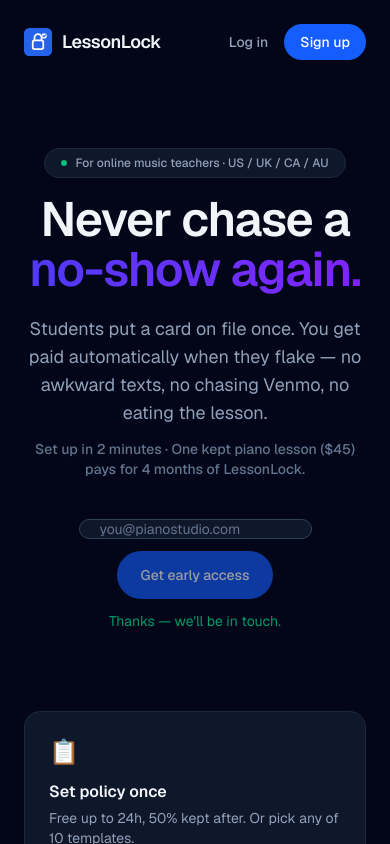
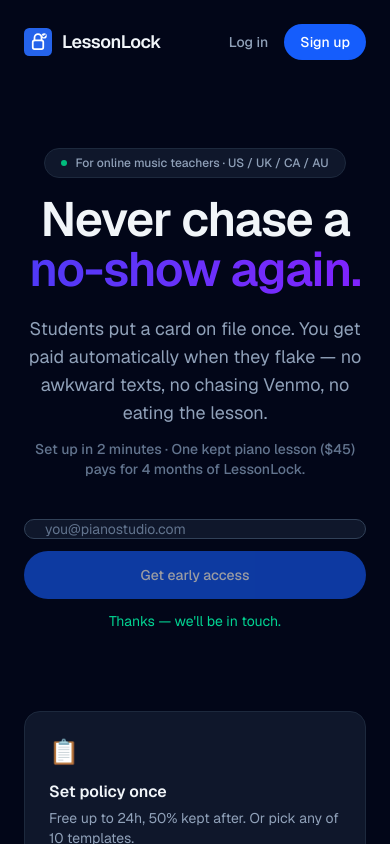
Before and after one commit to ivorfergusson-tech/lesson-lock, a Next.js app in the folder app/: page / in a window 390 px wide. Both pictures are taken after typing "name@example.com" into the empty fields and a click on the button "Get early access". Shown: the top 844 px of the page. Built offline with nearby package versions, Linux system fonts and the light colour scheme.

Commit message:
Fix early access success message fit

```diff
--- a/app/src/components/EmailCapture.tsx
+++ b/app/src/components/EmailCapture.tsx
@@ -11,7 +11,6 @@ export default function EmailCapture() {
     if (!email) return;
     setStatus("loading");
     try {
-      // TODO: wire to Supabase / email provider
       await new Promise((r) => setTimeout(r, 600));
       setStatus("done");
       setEmail("");
@@ -21,7 +20,8 @@ export default function EmailCapture() {
   }
 
   return (
-    <form onSubmit={handleSubmit} className="flex w-full max-w-md flex-col items-center gap-3 sm:flex-row sm:justify-center">
+    <form onSubmit={handleSubmit} className="flex w-full max-w-md flex-col items-center gap-3">
+      <div className="flex w-full flex-col gap-3 sm:flex-row sm:justify-center">
         <input
           type="email"
           required
@@ -37,11 +37,12 @@ export default function EmailCapture() {
         >
           {status === "loading" ? "Saving..." : "Get early access"}
         </button>
+      </div>
       {status === "done" && (
-        <p className="text-sm text-emerald-600 sm:col-span-2">Thanks — we'll be in touch.</p>
+        <p className="text-sm text-emerald-400">Thanks — we'll be in touch.</p>
       )}
       {status === "error" && (
-        <p className="text-sm text-red-600 sm:col-span-2">Something went wrong. Try again.</p>
+        <p className="text-sm text-red-600">Something went wrong. Try again.</p>
       )}
     </form>
   );
```
Lines whose indentation alone changed are shown as unchanged.
